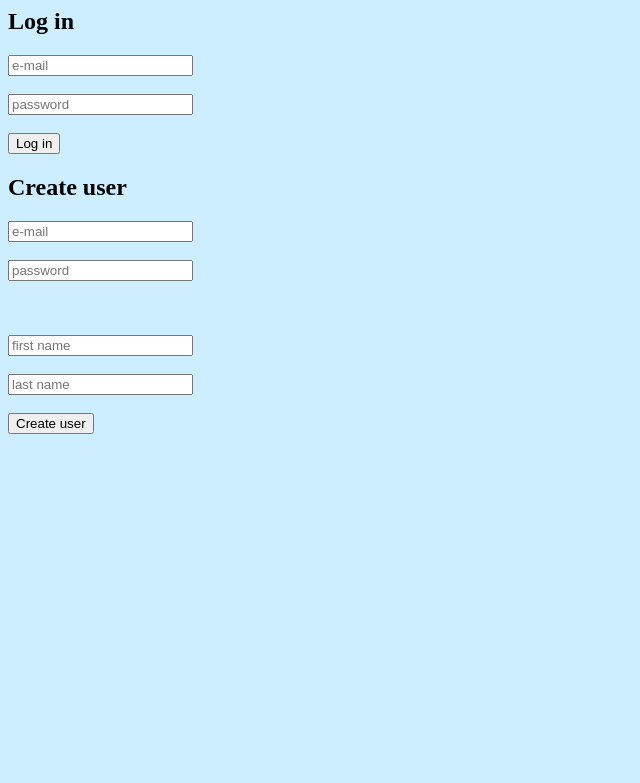
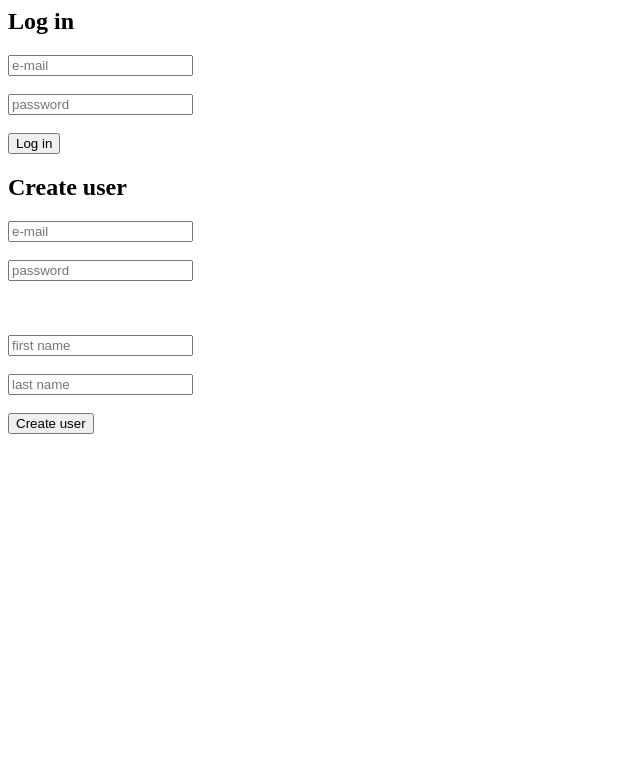
Before and after one commit to veebiprogrammeerimine-2015s/1.kodutoo-III-ruhm, a PHP site: page /login.php in a window 1280 px wide. Shown: the top 783 px of the page, without its empty margins (0-640 px from the left). Run offline with PHP 8.4, Linux system fonts and the light colour scheme.

Commit message:
deleted colour

```diff
--- a/login.php
+++ b/login.php
@@ -78,9 +78,6 @@
 		</form>
 
 
-		<body style="background-color:#CCEEFF">
-
-
 
 
 	<h2>Create user</h2>
```
